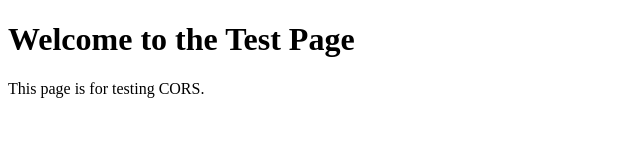
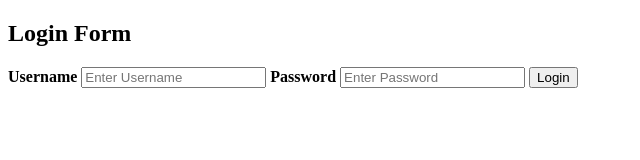
Before and after one commit to nakamura3104/myTerraform, a plain HTML site: page index.html in a window 1280 px wide. Shown: the whole page, without its empty margins (0-640 px from the left). Drawn offline with Linux system fonts and the light colour scheme; no server answers.

Commit message:
Update index.html

```diff
--- a/index.html
+++ b/index.html
@@ -1,13 +1,20 @@
 <!DOCTYPE html>
 <html>
-<head>
-    <title>Test Page</title>
-</head>
 <body>
-    <h1>Welcome to the Test Page</h1>
-    <p>This page is for testing CORS.</p>
 
-    <!-- Include your JavaScript file -->
-    <script src="cors.js"></script>
+<h2>Login Form</h2>
+
+<form>
+  <div class="container">
+    <label for="uname"><b>Username</b></label>
+    <input type="text" id="username" placeholder="Enter Username" required>
+
+    <label for="psw"><b>Password</b></label>
+    <input type="password" id="password" placeholder="Enter Password" required>
+
+    <button type="button" onclick="login()">Login</button>
+  </div>
+</form>
+
 </body>
 </html>
```
